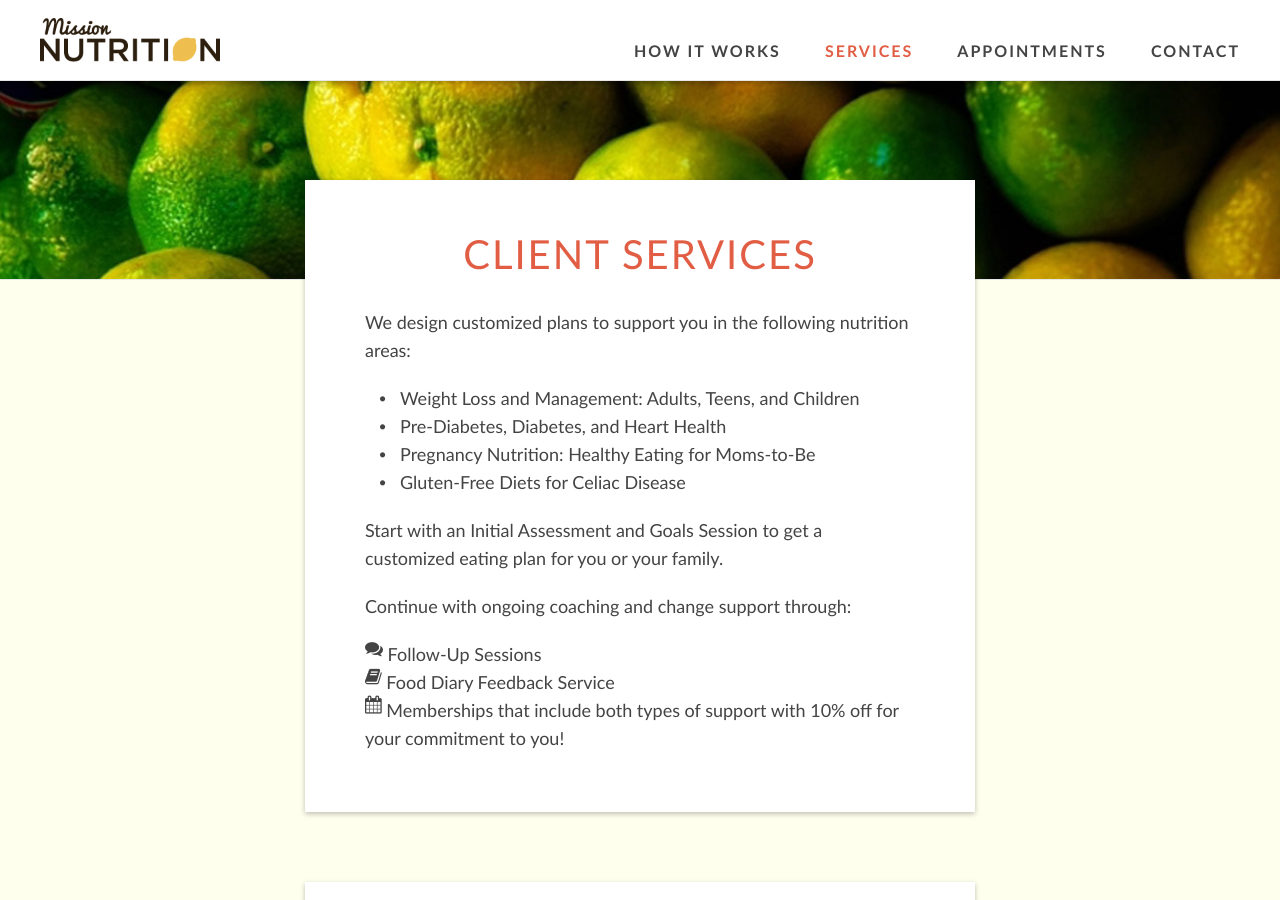
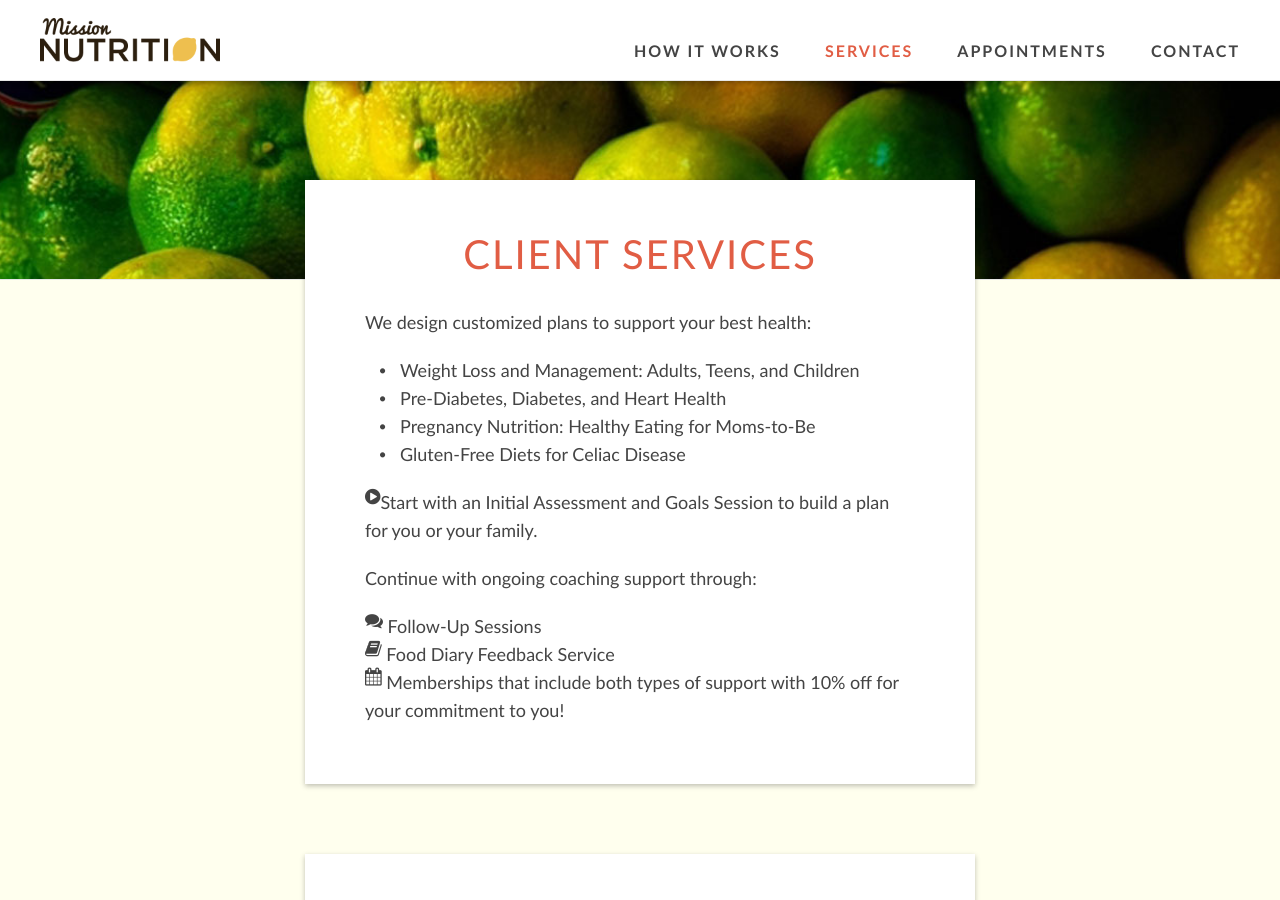
Before and after one commit to davelandry/missionnutrition, a Jekyll site: the page built from _pages/services.md, in a window 1280 px wide and 900 px high. Built offline with Jekyll 4.4.1, drawn with Linux system fonts in a browser that asks for light colours.

Commit message:
Update services.md

```diff
--- a/_pages/services.md
+++ b/_pages/services.md
@@ -5,16 +5,16 @@ image: limes
 layout: services
 ---
 
-We design customized plans to support you in the following nutrition areas:
+We design customized plans to support your best health:
 
 * Weight Loss and Management: Adults, Teens, and Children
 * Pre-Diabetes, Diabetes, and Heart Health
 * Pregnancy Nutrition: Healthy Eating for Moms-to-Be
 * Gluten-Free Diets for Celiac Disease
 
-<i class="fa fa-playcircle"> </i>Start with an Initial Assessment and Goals Session to get a customized eating plan for you or your family.
+<i class="fa fa-play-circle"> </i>Start with an Initial Assessment and Goals Session to build a plan for you or your family.
 
-Continue with ongoing coaching and change support through:<br>
+Continue with ongoing coaching support through:<br>
 
 <i class="fa fa-comments"> </i> Follow-Up Sessions<br>
 <i class="fa fa-book"> </i> Food Diary Feedback Service <br>
```
